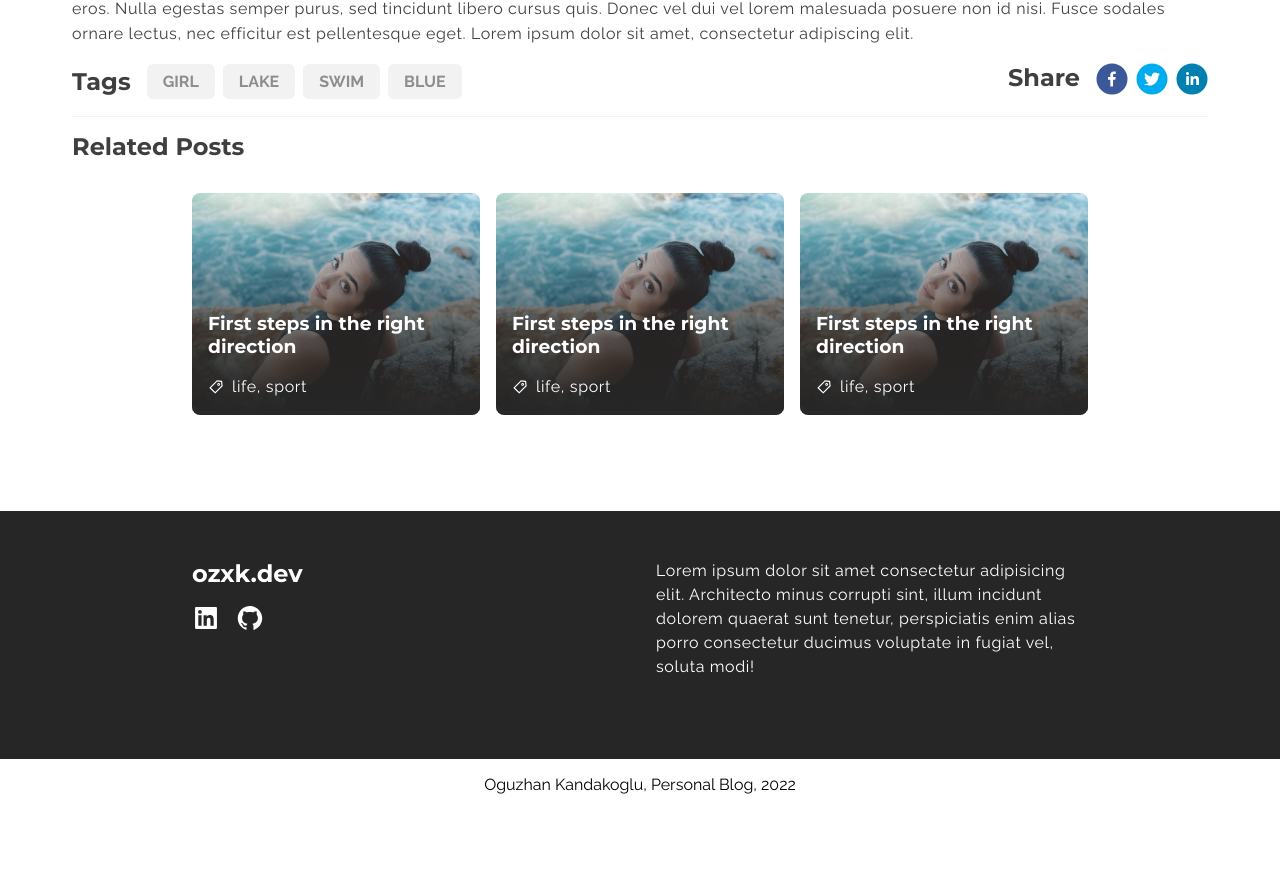
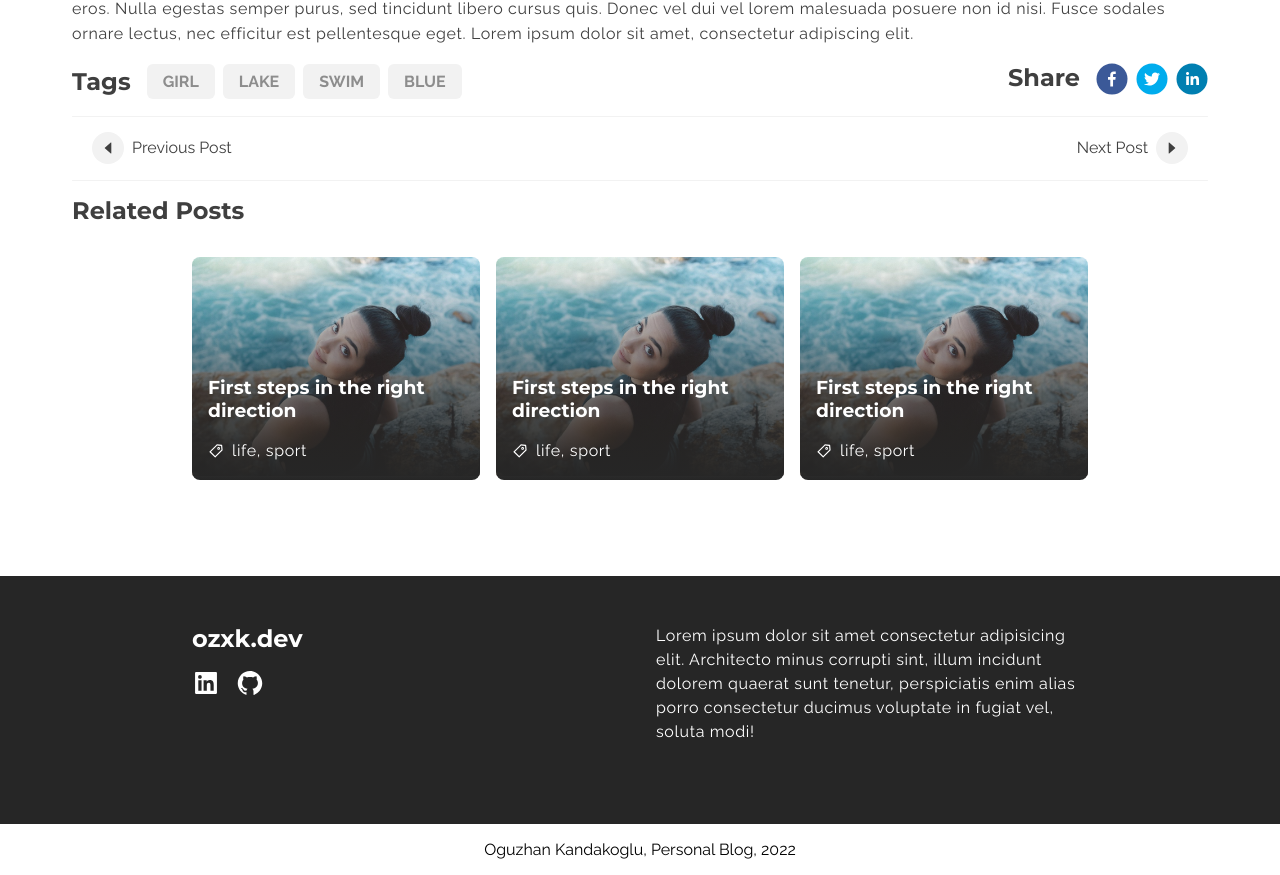
Before and after one commit to Ouzx/ozxkdev, a Next.js app: page /post in a window 1280 px wide. Shown: the part 1318-2193 px from the top of the page. Before the commit the page ends 2128 px from the top, so only its background shows below. Built offline with nearby package versions, Linux system fonts and the light colour scheme.

Commit message:
next - prev post buttons added

```diff
--- /dev/null
+++ b/src/app/post/Components/NextPrev/Button.module.scss
@@ -0,0 +1,32 @@
+@use "../../../globals.scss" as *;
+@use "../../../rounded.scss" as *;
+.container {
+  display: flex;
+  align-items: center;
+  gap: 0.5rem;
+  cursor: pointer;
+  &:hover {
+    .wrapper {
+      background-color: $accent;
+      color: #fff;
+    }
+    span {
+      color: $accent;
+    }
+  }
+  .wrapper {
+    position: relative;
+    padding: 0.5rem;
+    @extend %full;
+    color: $black;
+    background-color: $light-bg;
+
+    display: flex;
+    justify-content: center;
+    align-items: center;
+  }
+}
+
+.reverse {
+  flex-direction: row-reverse;
+}
--- /dev/null
+++ b/src/app/post/Components/NextPrev/Button.tsx
@@ -0,0 +1,27 @@
+import React from "react";
+import { IconType } from "react-icons";
+import Link from "next/link";
+import styles from "./Button.module.scss";
+const Button = ({
+  Icon,
+  text,
+  reverse = false,
+}: {
+  Icon: IconType;
+  text: string;
+  reverse?: boolean;
+}) => {
+  return (
+    <Link
+      href={"#"}
+      className={`${styles.container} ${reverse && styles.reverse}`}
+    >
+      <div className={styles.wrapper}>
+        <Icon className={styles.icon} />
+      </div>
+      <span>{text}</span>
+    </Link>
+  );
+};
+
+export default Button;
--- /dev/null
+++ b/src/app/post/Components/NextPrev/NextPrev.module.scss
@@ -0,0 +1,8 @@
+.container {
+  display: flex;
+  justify-content: space-between;
+  align-items: center;
+  margin: 0 auto;
+  padding: 0 20px;
+  gap: 1rem;
+}
--- /dev/null
+++ b/src/app/post/Components/NextPrev/NextPrev.tsx
@@ -0,0 +1,14 @@
+import React from "react";
+import Button from "./Button";
+import { AiFillCaretRight, AiFillCaretLeft } from "react-icons/ai";
+import styles from "./NextPrev.module.scss";
+const NextPrev = () => {
+  return (
+    <div className={styles.container}>
+      <Button Icon={AiFillCaretLeft} text="Previous Post" />
+      <Button Icon={AiFillCaretRight} text="Next Post" reverse />
+    </div>
+  );
+};
+
+export default NextPrev;
--- a/src/app/post/page.tsx
+++ b/src/app/post/page.tsx
@@ -5,6 +5,7 @@ import Tags from "./Components/Tags/Tags";
 import postImage from "../../assets/post.jpg";
 import Related from "./Components/Related/Related";
 import Share from "./Components/Share/Share";
+import NextPrev from "./Components/NextPrev/NextPrev";
 const page = () => {
   return (
     <div className={styles.post}>
@@ -52,6 +53,8 @@ const page = () => {
         <Share />
       </div>
       <div className={styles.seperator} />
+      <NextPrev />
+      <div className={styles.seperator} />
       <h2 className={styles.related}>Related Posts</h2>
       <Related />
     </div>
```
